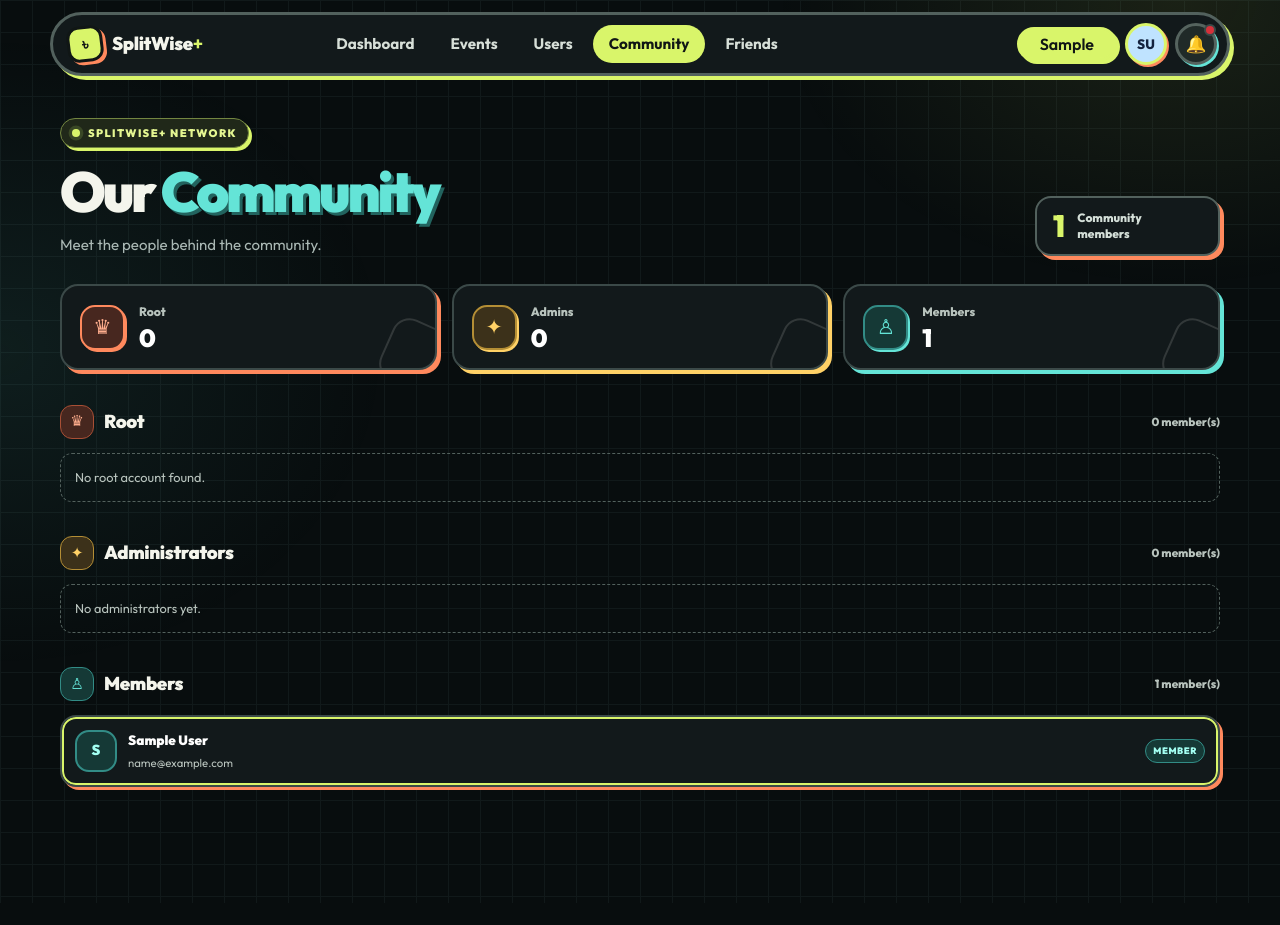
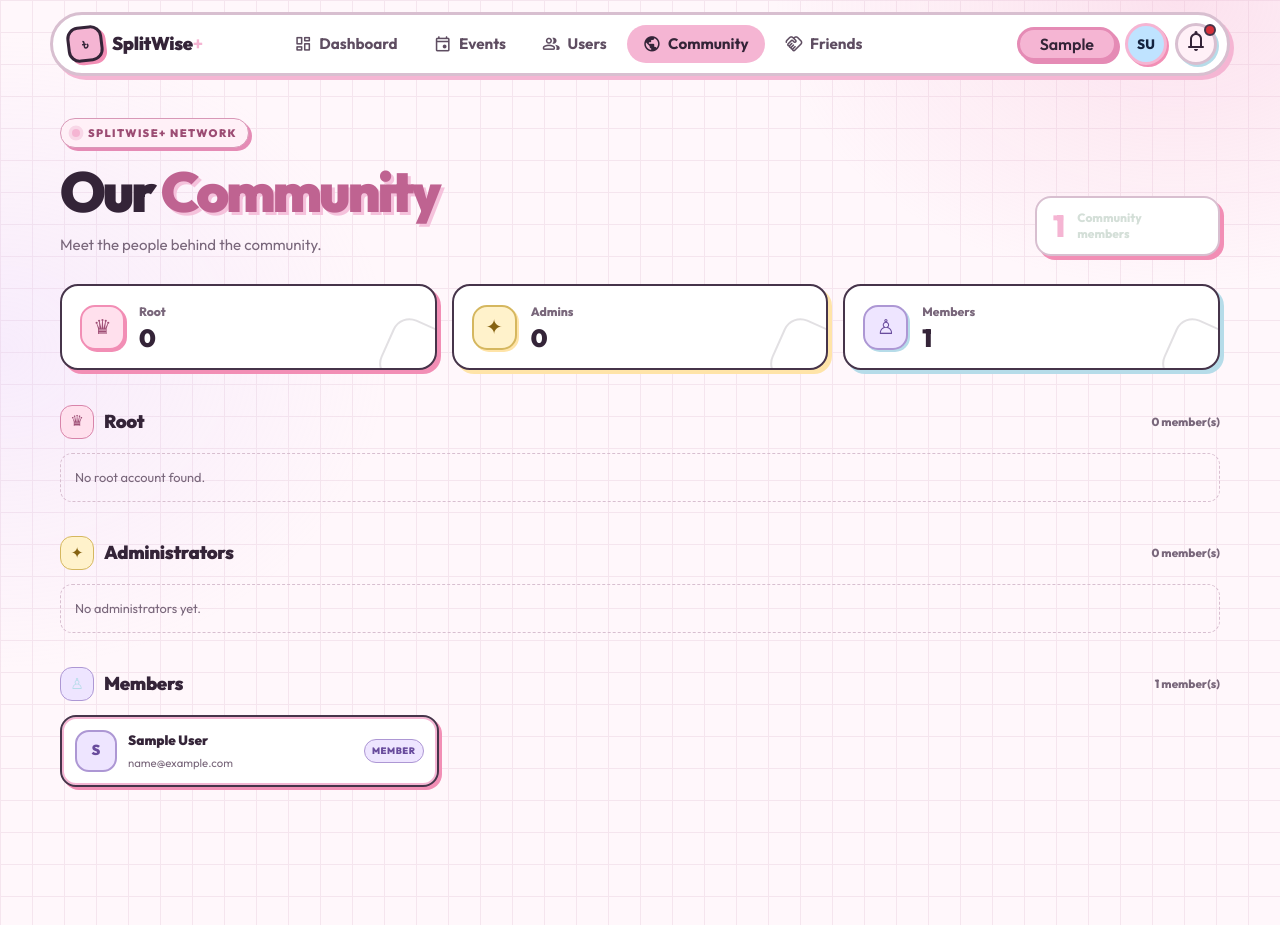
Before and after one commit to arhamwaresi6-sys/Crewly, a Flask app: template project/templates/community.html in a window 1280 px wide. Before the commit the page ends 790 px from the top, so only its background shows below. Run offline with Flask 3, Linux system fonts and the light colour scheme; the template is opened without the code that fills it, so the values that code supplies are empty; the visitor is signed in with stand-in values (Sample User, id 1); data comes from the database, SQL or seed files in the repository; parts of the project's set-up code (start-up, migrations or seed data) failed here and were passed over.

Commit message:
CSS mass upgrade

```diff
--- a/project/static/css/community.css
+++ b/project/static/css/community.css
@@ -1,112 +1,112 @@
-/* Community page â€” lively ink, citrus, aqua and coral. Flat surfaces only. */
+/* Community page: soft pink pastels, playful ink, and sticker-like shadows. */
 body.community {
-  --bg: #080d0e;
-  --card: #12191b;
-  --text: #f4f5ec;
-  --muted: #aab8b4;
-  --line: #3b4948;
-  --shadow-c: #d9f56a;
-  --field: #12191b;
-  --soft: #1e2927;
-  --dash: #46534f;
-  --grid: #11191a;
-  --user-line: #53615c;
-  --accent-bg: #d9f56a;
-  --accent-fg: #111716;
-  --community-ink: #f4f5ec;
-  --community-muted: #aab8b4;
-  --community-surface: #12191b;
-  --community-raised: #1a2325;
-  --community-edge: #3b4948;
-  --community-lime: #d9f56a;
-  --community-aqua: #64e4d7;
-  --community-coral: #ff895d;
-  --community-sun: #ffd166;
-  --community-pink: #ff87b7;
+  --bg: #fff7fb;
+  --card: #ffffff;
+  --text: #342438;
+  --muted: #79677b;
+  --line: #46344a;
+  --shadow-c: #e58bb5;
+  --field: #ffffff;
+  --soft: #fff0f7;
+  --dash: #e8c8d9;
+  --grid: #f5e5ee;
+  --user-line: #8b7187;
+  --accent-bg: #f5c2dc;
+  --accent-fg: #38283b;
+  --community-ink: #342438;
+  --community-muted: #79677b;
+  --community-surface: #ffffff;
+  --community-raised: #fff3f8;
+  --community-edge: #46344a;
+  --community-lime: #f5b5d3;
+  --community-aqua: #b6dce9;
+  --community-coral: #f28eb5;
+  --community-sun: #ffe4a8;
+  --community-pink: #e4d0ff;
 }
 
 body.community::before {
   background:
     radial-gradient(
       560px 400px at 92% 0%,
-      rgba(217, 245, 106, 0.09),
+      rgba(245, 181, 211, 0.32),
       transparent 72%
     ),
     radial-gradient(
       540px 440px at 0% 44%,
-      rgba(100, 228, 215, 0.08),
+      rgba(228, 208, 255, 0.28),
       transparent 72%
     );
 }
 
 /* Navbar */
 body.community .nav {
-  border-color: #52615d;
-  background: #12191b;
+  border-color: #d8bfd0;
+  background: #ffffff;
   color: var(--community-ink);
-  box-shadow: 4px 4px 0 #d9f56a;
+  box-shadow: 4px 4px 0 #f5b5d3;
 }
 body.community .logo-tile {
-  border-color: #101615;
-  background: #d9f56a;
-  color: #101615;
-  box-shadow: 3px 3px 0 #ff895d;
+  border-color: #342438;
+  background: #f5b5d3;
+  color: #342438;
+  box-shadow: 3px 3px 0 #f28eb5;
 }
 body.community .logo b {
-  color: #d9f56a;
+  color: #f5b5d3;
 }
 body.community .nav-links a {
-  color: #d7dfd8;
+  color: #5e4d61;
 }
 body.community .nav-links a:hover {
-  background: #25302e;
-  color: #fff;
+  background: #fff0f7;
+  color: #342438;
 }
 body.community .nav-links a.active {
-  background: #d9f56a;
-  color: #101615;
+  background: #f5b5d3;
+  color: #342438;
 }
 body.community .nav-right,
 body.community .nav-right a,
 body.community .nav-right span,
 body.community .nav-right strong {
-  color: #f4f5ec;
+  color: #342438;
 }
 body.community .nav .demo-select {
   max-width: 160px;
   padding: 6px 12px;
-  border: 2px solid #b8d44f;
+  border: 2px solid #d884aa;
   border-radius: 999px;
-  background: #d9f56a;
-  color: #101615;
+  background: #f5b5d3;
+  color: #342438;
   font-weight: 850;
 }
 body.community .nav .demo-select option,
 body.community .nav #demo-slot {
-  background: #d9f56a;
-  color: #101615;
+  background: #f5b5d3;
+  color: #342438;
 }
 body.community #nav-avatar .avatar {
-  border-color: #d9f56a;
-  box-shadow: 2px 2px 0 #ff895d;
+  border-color: #f5b5d3;
+  box-shadow: 2px 2px 0 #f28eb5;
 }
 body.community .nav .icon-btn {
-  border-color: #55635e;
-  background: #202a28;
-  color: #ffd166;
-  box-shadow: 2px 2px 0 #64e4d7;
+  border-color: #d8bfd0;
+  background: #fff0f7;
+  color: #9c4c73;
+  box-shadow: 2px 2px 0 #b6dce9;
 }
 body.community .bottom-nav {
-  border-color: #52615d;
-  background: #12191b;
-  box-shadow: 3px 3px 0 #d9f56a;
+  border-color: #d8bfd0;
+  background: #ffffff;
+  box-shadow: 3px 3px 0 #f5b5d3;
 }
 body.community .bottom-nav a {
-  color: #aab8b4;
+  color: #79677b;
 }
 body.community .bottom-nav a.active {
-  background: #d9f56a;
-  color: #101615;
+  background: #f5b5d3;
+  color: #342438;
   box-shadow: none;
 }
 
@@ -122,9 +122,9 @@ body.community .bottom-nav a.active {
   }
 }
 .community-page {
-  width: min(1160px, 94%);
+  width: min(1160px, calc(100% - 36px));
   margin: 0 auto;
-  padding: 42px 0 82px;
+  padding: 42px 0 104px;
   color: var(--community-ink);
   animation: community-page-enter 650ms cubic-bezier(0.2, 0.8, 0.2, 1) both;
 }
@@ -185,10 +185,10 @@ body.community .bottom-nav a.active {
   gap: 8px;
   margin-bottom: 12px;
   padding: 6px 11px;
-  border: 1px solid #738641;
+  border: 1px solid #d898b7;
   border-radius: 999px;
-  background: #202819;
-  color: #e4f691;
+  background: #fff0f7;
+  color: #9c4c73;
   font-size: 0.68rem;
   font-weight: 900;
   letter-spacing: 0.13em;
@@ -197,14 +197,14 @@ body.community .bottom-nav a.active {
   width: 8px;
   height: 8px;
   border-radius: 50%;
-  background: #d9f56a;
-  box-shadow: 0 0 0 3px #394725;
+  background: #f5b5d3;
+  box-shadow: 0 0 0 3px #f8d7e7;
   content: "";
   animation: sticker-pulse 2.3s ease-in-out infinite;
 }
 @keyframes sticker-pulse {
   50% {
-    box-shadow: 0 0 0 6px #394725;
+    box-shadow: 0 0 0 6px #f8d7e7;
   }
 }
 .community-heading h1 {
@@ -214,8 +214,8 @@ body.community .bottom-nav a.active {
   letter-spacing: -0.055em;
 }
 .community-heading h1 span {
-  color: #64e4d7;
-  text-shadow: 3px 3px 0 #22635e;
+  color: #bf6391;
+  text-shadow: 3px 3px 0 #f5c2dc;
 }
 .community-heading p {
   margin-top: 9px;
@@ -228,10 +228,10 @@ body.community .bottom-nav a.active {
   gap: 12px;
   min-width: 185px;
   padding: 12px 16px;
-  border: 2px solid #52615d;
+  border: 2px solid #d8bfd0;
   border-radius: 16px;
-  background: #12191b;
-  box-shadow: 4px 4px 0 #ff895d;
+  background: #ffffff;
+  box-shadow: 4px 4px 0 #f28eb5;
   animation: badge-wiggle 5s ease-in-out 1.2s infinite;
 }
 @keyframes badge-wiggle {
@@ -248,7 +248,7 @@ body.community .bottom-nav a.active {
   }
 }
 .total-number {
-  color: #d9f56a;
+  color: #f5b5d3;
   font-size: 1.9rem;
   font-weight: 950;
   line-height: 1;
@@ -276,10 +276,10 @@ body.community .bottom-nav a.active {
   min-width: 0;
   padding: 17px 18px;
   overflow: hidden;
-  border: 2px solid #3b4948;
+  border: 2px solid #46344a;
   border-radius: 18px;
-  background: #12191b;
-  box-shadow: 4px 4px 0 #d9f56a;
+  background: #ffffff;
+  box-shadow: 4px 4px 0 #f5b5d3;
   transition:
     transform 160ms ease,
     box-shadow 160ms ease;
@@ -298,25 +298,25 @@ body.community .bottom-nav a.active {
 }
 .summary-card:hover {
   transform: translate(-2px, -3px) rotate(-0.5deg);
-  box-shadow: 7px 7px 0 #64e4d7;
+  box-shadow: 7px 7px 0 #b6dce9;
 }
 .root-summary {
-  box-shadow: 4px 4px 0 #ff895d;
+  box-shadow: 4px 4px 0 #f28eb5;
 }
 .root-summary:hover {
-  box-shadow: 7px 7px 0 #ff895d;
+  box-shadow: 7px 7px 0 #f28eb5;
 }
 .admin-summary {
-  box-shadow: 4px 4px 0 #ffd166;
+  box-shadow: 4px 4px 0 #ffe4a8;
 }
 .admin-summary:hover {
-  box-shadow: 7px 7px 0 #ffd166;
+  box-shadow: 7px 7px 0 #ffe4a8;
 }
 .user-summary {
-  box-shadow: 4px 4px 0 #64e4d7;
+  box-shadow: 4px 4px 0 #b6dce9;
 }
 .user-summary:hover {
-  box-shadow: 7px 7px 0 #64e4d7;
+  box-shadow: 7px 7px 0 #b6dce9;
 }
 .summary-icon {
   display: grid;
@@ -324,39 +324,39 @@ body.community .bottom-nav a.active {
   height: 45px;
   flex: none;
   place-items: center;
-  border: 2px solid #ff895d;
+  border: 2px solid #f28eb5;
   border-radius: 15px;
-  background: #47271f;
-  color: #ffae8e;
+  background: #ffe0ed;
+  color: #9f4f76;
   font-size: 1.28rem;
-  box-shadow: 2px 2px 0 #ff895d;
+  box-shadow: 2px 2px 0 #f28eb5;
   transition: transform 180ms ease;
 }
 .summary-card:hover .summary-icon {
   transform: rotate(-9deg) scale(1.06);
 }
 .admin-summary .summary-icon {
-  border-color: #b48e35;
-  background: #3c311a;
-  color: #ffd166;
-  box-shadow: 2px 2px 0 #ffd166;
+  border-color: #d5b75f;
+  background: #fff2cb;
+  color: #866312;
+  box-shadow: 2px 2px 0 #ffe4a8;
 }
 .user-summary .summary-icon {
-  border-color: #328c86;
-  background: #153936;
-  color: #64e4d7;
-  box-shadow: 2px 2px 0 #64e4d7;
+  border-color: #ad97d4;
+  background: #eee5ff;
+  color: #694c9d;
+  box-shadow: 2px 2px 0 #b6dce9;
 }
 .summary-card span:not(.summary-icon) {
   display: block;
-  color: #b8c3bd;
+  color: #79677b;
   font-size: 0.76rem;
   font-weight: 750;
 }
 .summary-card strong {
   display: block;
   margin-top: 2px;
-  color: #fff;
+  color: #342438;
   font-size: 1.55rem;
   font-weight: 950;
   line-height: 1.1;
@@ -594,30 +594,30 @@ body.community .bottom-nav a.active {
   width: 34px;
   height: 34px;
   place-items: center;
-  border: 1px solid #a84f35;
+  border: 1px solid #d884aa;
   border-radius: 12px;
-  background: #47271f;
-  color: #ffae8e;
+  background: #ffe0ed;
+  color: #9f4f76;
   font-size: 0.95rem;
 }
 .admin-icon {
-  border-color: #b48e35;
-  background: #3c311a;
-  color: #ffd166;
+  border-color: #d5b75f;
+  background: #fff2cb;
+  color: #866312;
 }
 .user-icon {
-  border-color: #328c86;
-  background: #153936;
-  color: #64e4d7;
+  border-color: #ad97d4;
+  background: #eee5ff;
+  color: #b6dce9;
 }
 .section-count {
-  color: #b8c3bd;
+  color: #79677b;
   font-size: 0.73rem;
   font-weight: 750;
 }
 .member-grid {
   display: grid;
-  grid-template-columns: minmax(0, 1fr);
+  grid-template-columns: repeat(3, minmax(0, 1fr));
   gap: 12px;
 }
 .member-card {
@@ -626,10 +626,10 @@ body.community .bottom-nav a.active {
   gap: 11px;
   min-width: 0;
   padding: 13px;
-  border: 2px solid #3b4948;
+  border: 2px solid #46344a;
   border-radius: 16px;
-  background: #12191b;
-  box-shadow: 3px 3px 0 #64e4d7;
+  background: #ffffff;
+  box-shadow: 3px 3px 0 #b6dce9;
   transition:
     transform 150ms ease,
     border-color 150ms ease,
@@ -708,8 +708,8 @@ body.community .bottom-nav a.active {
 .member-card.is-self {
   outline: none;
   box-shadow:
-    inset 0 0 0 2px #d9f56a,
-    3px 3px 0 #ff895d;
+    inset 0 0 0 2px #f5b5d3,
+    3px 3px 0 #f28eb5;
 }
 .member-avatar {
   display: grid;
@@ -717,22 +717,22 @@ body.community .bottom-nav a.active {
   height: 42px;
   flex: none;
   place-items: center;
-  border: 2px solid #328c86;
+  border: 2px solid #ad97d4;
   border-radius: 14px;
-  background: #153936;
-  color: #a3fff2;
+  background: #eee5ff;
+  color: #694c9d;
   font-size: 0.9rem;
   font-weight: 950;
 }
 .root-card .member-avatar {
-  border-color: #c65f3d;
-  background: #783a2b;
-  color: #ffe0d3;
+  border-color: #d884aa;
+  background: #ffe0ed;
+  color: #8c3d66;
 }
 .admin-card .member-avatar {
-  border-color: #b48e35;
-  background: #51411f;
-  color: #fff0b5;
+  border-color: #d5b75f;
+  background: #fff2cb;
+  color: #705514;
 }
 .member-details {
   display: flex;
@@ -748,41 +748,41 @@ body.community .bottom-nav a.active {
   white-space: nowrap;
 }
 .member-details strong {
-  color: #fff;
+  color: #342438;
   font-size: 0.84rem;
   font-weight: 850;
 }
 .member-details span {
-  color: #b8c3bd;
+  color: #79677b;
   font-size: 0.71rem;
 }
 .role-badge {
   flex: none;
   padding: 4px 7px;
-  border: 1px solid #328c86;
+  border: 1px solid #ad97d4;
   border-radius: 999px;
-  background: #153936;
-  color: #a3fff2;
+  background: #eee5ff;
+  color: #694c9d;
   font-size: 0.58rem;
   font-weight: 950;
   letter-spacing: 0.06em;
 }
 .role-badge.admin-badge {
-  border-color: #b48e35;
-  background: #453515;
-  color: #ffe887;
+  border-color: #d5b75f;
+  background: #fff2cb;
+  color: #705514;
 }
 .role-badge.root-badge {
-  border-color: #c65f3d;
-  background: #51291f;
-  color: #ffc0a7;
+  border-color: #d884aa;
+  background: #ffe0ed;
+  color: #8c3d66;
 }
 .empty-section {
   grid-column: 1/-1;
   padding: 14px;
-  border: 1px dashed #53615d;
+  border: 1px dashed #d8bfd0;
   border-radius: 12px;
-  color: #b8c3bd;
+  color: #79677b;
   font-size: 0.8rem;
 }
 
--- a/project/static/css/style.css
+++ b/project/static/css/style.css
@@ -370,6 +370,9 @@ h3 {
   margin: 0 auto;
 }
 .nav-links a {
+  display: flex;
+  align-items: center;
+  gap: 7px;
   padding: 8px 16px;
   border-radius: 999px;
   font-weight: 700;
@@ -382,6 +385,9 @@ h3 {
 .nav-links a.active {
   background: var(--accent-bg);
   color: var(--accent-fg);
+}
+.nav-icon {
+  font-size: 1.15rem;
 }
 .nav-right {
   display: flex;
@@ -2050,6 +2094,25 @@ video {
 .nav-right {
   min-width: 0;
 }
+.material-symbols-rounded {
+  font-family: "Material Symbols Rounded";
+  font-weight: normal;
+  font-style: normal;
+  line-height: 1;
+  letter-spacing: normal;
+  text-transform: none;
+  white-space: nowrap;
+  word-wrap: normal;
+  direction: ltr;
+  font-feature-settings: "liga";
+  -webkit-font-feature-settings: "liga";
+  -webkit-font-smoothing: antialiased;
+  font-variation-settings:
+    "FILL" 0,
+    "wght" 400,
+    "GRAD" 0,
+    "opsz" 24;
+}
 .grid > *,
 .row > *,
 .page-head > *,
@@ -2137,9 +2216,23 @@ textarea.input {
 .nav-profile {
   max-width: 100%;
   min-width: 0;
+  overflow: hidden;
+  text-overflow: ellipsis;
+  white-space: nowrap;
 }
 .nav-profile > * {
   min-width: 0;
+}
+
+@media (min-width: 980px) and (max-width: 1099px) {
+  .nav-links a {
+    justify-content: center;
+    padding-inline: 11px;
+  }
+
+  .nav-links .nav-label {
+    display: none;
+  }
 }
 
 @media (max-width: 559px) {
--- a/project/templates/_app_nav.html
+++ b/project/templates/_app_nav.html
@@ -1,9 +1,9 @@
 {# Navbar used on every app page. Each page sets {% set active_page = 'events'
 %} to highlight its link. #} {% set links = [ ('main.dashboard',
-'dashboard','🏠', 'Dashboard'), ('main.events', 'events', '📅', 'Events'),
-('main.users','users', '👥', 'Users'), ('main.community', 'community', '🌐',
-'Community'),('main.friends', 'friends', '🤝', 'Friends'), ('main.admin',
-'admin', '🛡️', 'Admin') ] %}
+'dashboard','dashboard', 'Dashboard'), ('main.events', 'events', 'event',
+'Events'), ('main.users','users', 'group', 'Users'), ('main.community',
+'community', 'public', 'Community'),('main.friends', 'friends', 'handshake',
+'Friends'), ('main.admin', 'admin', 'admin_panel_settings', 'Admin') ] %}
 
 <header class="nav-wrap">
   <nav class="nav">
@@ -17,8 +17,12 @@
       {% for endpoint, key, icon, label in links %}
       <a
         href="{{ url_for(endpoint) }}"
+        aria-label="{{ label }}"
+        title="{{ label }}"
         class="{{ 'active' if active_page == key }} {{ 'staff-only hide' if key == 'admin' }}"
-        >{{ label }}</a
+        ><span class="material-symbols-rounded nav-icon" aria-hidden="true"
+          >{{ icon }}</span
+        ><span class="nav-label">{{ label }}</span></a
       >
       {% endfor %}
     </div>
@@ -39,7 +43,9 @@
           onclick="toggleBell()"
           aria-label="Notifications"
         >
-          🔔<i class="dot"></i>
+          <span class="material-symbols-rounded" aria-hidden="true"
+            >notifications</span
+          ><i class="dot"></i>
         </button>
         <div id="bell" class="dropdown hide"></div>
       </div>
@@ -52,8 +58,12 @@
   {% for endpoint, key, icon, label in links %}
   <a
     href="{{ url_for(endpoint) }}"
+    aria-label="{{ label }}"
+    title="{{ label }}"
     class="{{ 'active' if active_page == key }} {{ 'staff-only hide' if key == 'admin' }}"
-    ><span class="ico">{{ icon }}</span><span>{{ label }}</span></a
+    ><span class="material-symbols-rounded ico" aria-hidden="true"
+      >{{ icon }}</span
+    ><span>{{ label }}</span></a
   >
   {% endfor %}
 </nav>
--- a/project/templates/base.html
+++ b/project/templates/base.html
@@ -14,6 +14,10 @@
     <link rel="preconnect" href="https://fonts.gstatic.com" crossorigin />
     <link
       href="https://fonts.googleapis.com/css2?family=Outfit:wght@400;500;600;700;800;900&display=swap"
+      rel="stylesheet"
+    />
+    <link
+      href="https://fonts.googleapis.com/css2?family=Material+Symbols+Rounded:opsz,wght,FILL,GRAD@20..48,400,0,0"
       rel="stylesheet"
     />
     <link
```
Also changed, not shown: other parts of project/static/css/community.css (+97 -72 lines), other parts of project/static/css/style.css (+76 -22 lines), project/static/css/admin.css (+32 -1 lines).
